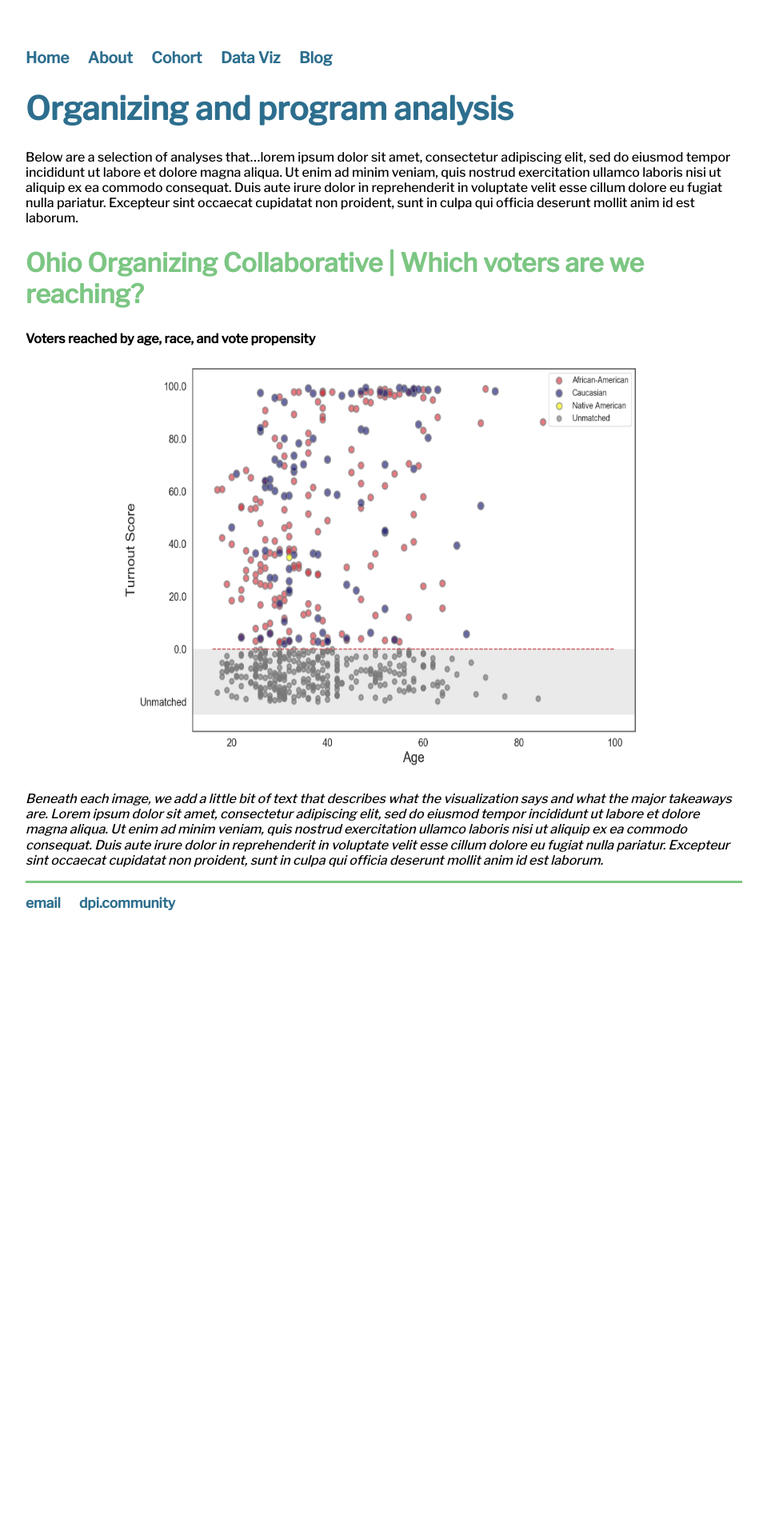
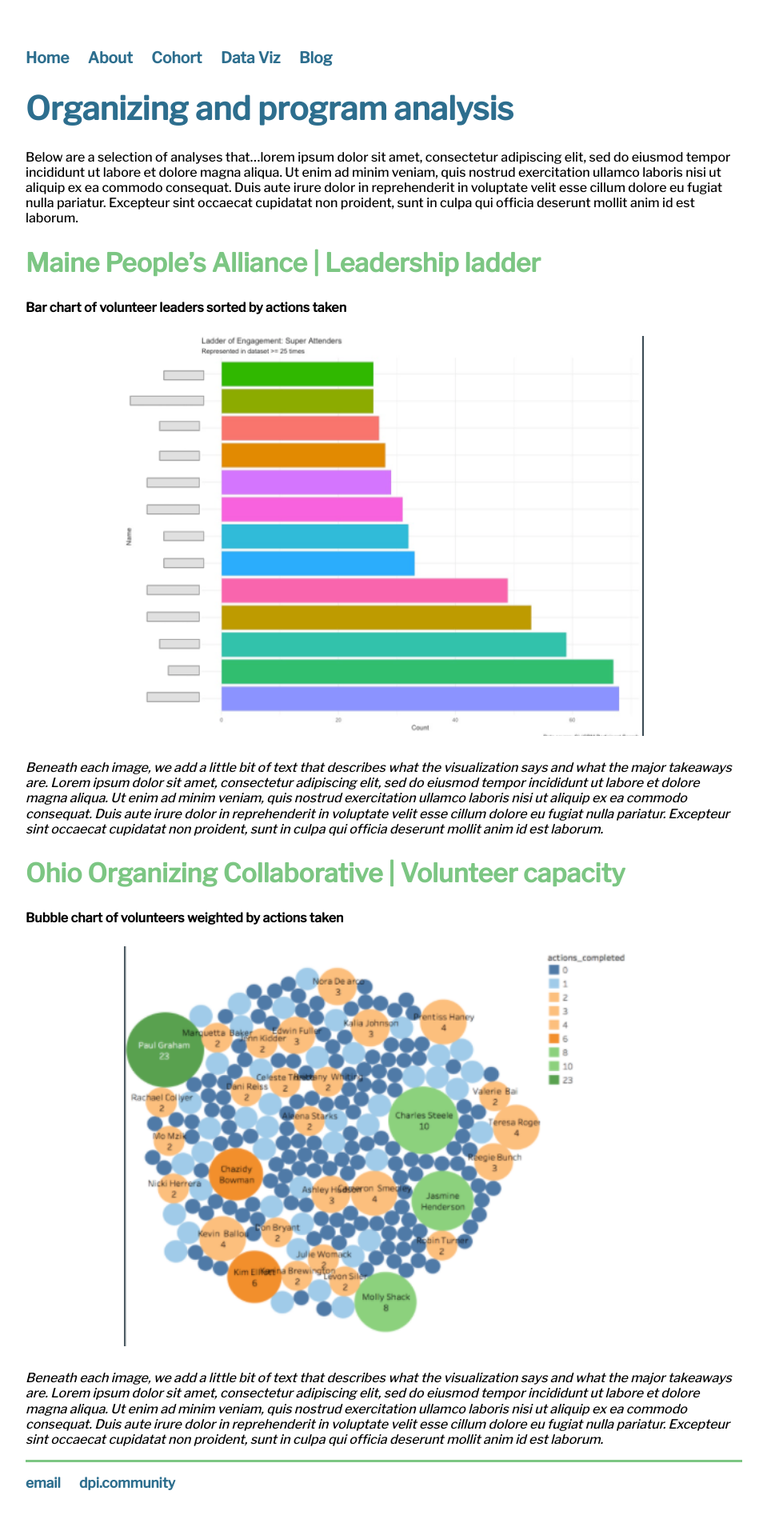
Before and after one commit to democracy-power-innovation/democracy-power-innovation.github.io, a Jekyll site: the page built from data-viz/organizing/index.md, in a window 1280 px wide. Shown: the whole page at 80% size, without its empty margins (160-1119 px from the left). Built offline with Jekyll 4.4.1, drawn with Linux system fonts in a browser that asks for light colours; before the commit the page ends 1199 px from its top, so only the background shows below that.

Commit message:
Update index.md

```diff
--- a/data-viz/organizing/index.md
+++ b/data-viz/organizing/index.md
@@ -7,10 +7,18 @@
 
 Below are a selection of analyses that...lorem ipsum dolor sit amet, consectetur adipiscing elit, sed do eiusmod tempor incididunt ut labore et dolore magna aliqua. Ut enim ad minim veniam, quis nostrud exercitation ullamco laboris nisi ut aliquip ex ea commodo consequat. Duis aute irure dolor in reprehenderit in voluptate velit esse cillum dolore eu fugiat nulla pariatur. Excepteur sint occaecat cupidatat non proident, sunt in culpa qui officia deserunt mollit anim id est laborum.
 
-
-## Ohio Organizing Collaborative | Which voters are we reaching?
-<b>Voters reached by age, race, and vote propensity</b>
+## Maine People's Alliance | Leadership ladder
+<b>Bar chart of volunteer leaders sorted by actions taken</b>
 <center>
-<img src="/images/ooc-pol-landscape-scatterplot.png" alt="HTML5 Icon" hspace="20" vspace="10" style="width:650px;height:500px;style=padding:5px">
+<img src="/images/mpa-engagement-ladder.png" alt="HTML5 Icon" hspace="20" vspace="10" style="width:650px;height:500px;style=padding:5px">
 </center>
 <i>Beneath each image, we add a little bit of text that describes what the visualization says and what the major takeaways are. Lorem ipsum dolor sit amet, consectetur adipiscing elit, sed do eiusmod tempor incididunt ut labore et dolore magna aliqua. Ut enim ad minim veniam, quis nostrud exercitation ullamco laboris nisi ut aliquip ex ea commodo consequat. Duis aute irure dolor in reprehenderit in voluptate velit esse cillum dolore eu fugiat nulla pariatur. Excepteur sint occaecat cupidatat non proident, sunt in culpa qui officia deserunt mollit anim id est laborum. </i>
+
+
+
+## Ohio Organizing Collaborative | Volunteer capacity
+<b>Bubble chart of volunteers weighted by actions taken</b>
+<center>
+<img src="/images/ooc-bubbleplot.png" alt="HTML5 Icon" hspace="20" vspace="10" style="width:650px;height:500px;style=padding:5px">
+</center>
+<i>Beneath each image, we add a little bit of text that describes what the visualization says and what the major takeaways are. Lorem ipsum dolor sit amet, consectetur adipiscing elit, sed do eiusmod tempor incididunt ut labore et dolore magna aliqua. Ut enim ad minim veniam, quis nostrud exercitation ullamco laboris nisi ut aliquip ex ea commodo consequat. Duis aute irure dolor in reprehenderit in voluptate velit esse cillum dolore eu fugiat nulla pariatur. Excepteur sint occaecat cupidatat non proident, sunt in culpa qui officia deserunt mollit anim id est laborum. </i>
```
